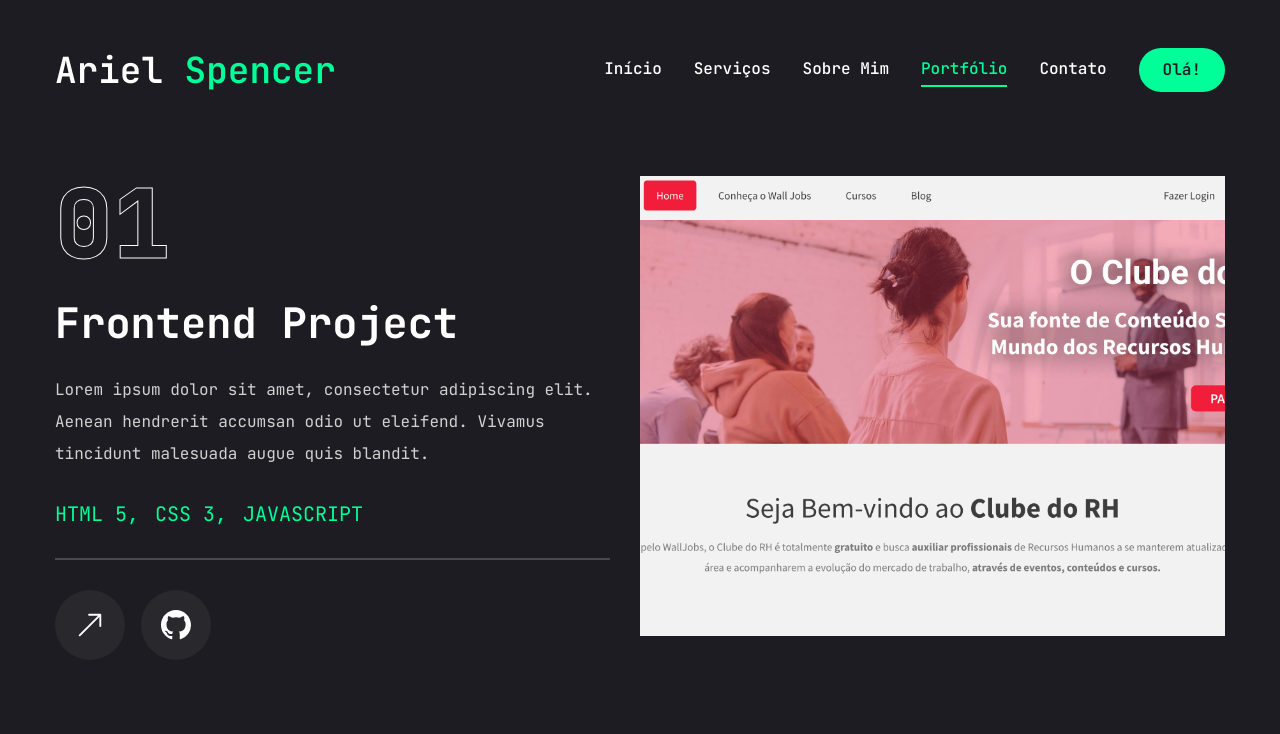
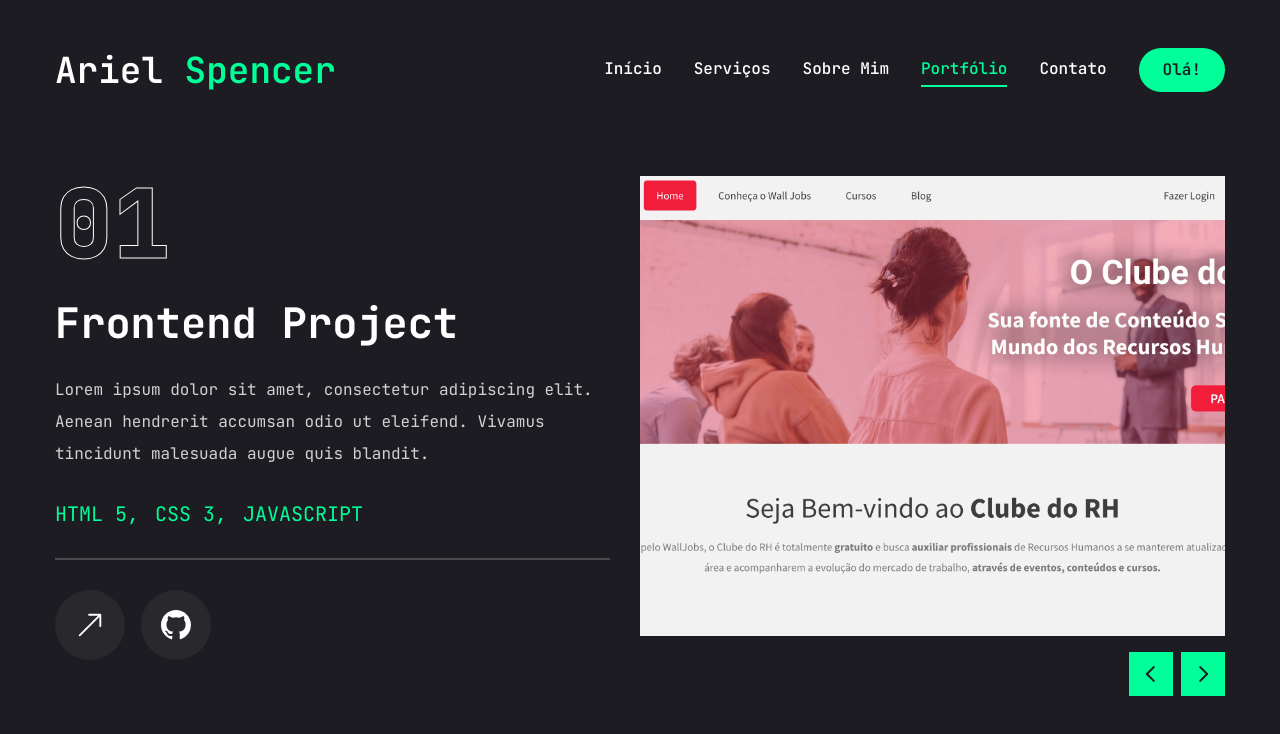
Before and after one commit to ArielSpencer/meu-site-nextjs, a Next.js app: page /portfolio in a window 1280 px wide. Shown: the top 734 px of the page. Built offline with nearby package versions, Linux system fonts and the light colour scheme.

Commit message:
Implementar botões dos slides do portfólio

```diff
--- a/app/portfolio/page.jsx
+++ b/app/portfolio/page.jsx
@@ -13,6 +13,7 @@
 import Link from "next/link";
 
 import Image from "next/image";
+import WorkSliderBtns from "@/components/WorkSliderBtns";
 
 const projects = [
   {
@@ -157,9 +158,9 @@
                     key={index}
                     className="w-full"
                   >
-                    <div
-                      className="h-[460px] relative group flex justify-center items-center bg-pink-50/20"
-                    >
+                    <div className="h-[460px] relative group flex justify-center items-center bg-pink-50/20">
+                      <div className="absolute top-0 buttom-0 w-full bg-black/10 z-10">
+                      </div>
                       <div className="relative w-full h-full">
                         <Image src={project.image} fill className="object-cover" alt="" />
                       </div>
@@ -167,6 +168,10 @@
                   </SwiperSlide>
                 )
               })}
+              <WorkSliderBtns
+                containerStyles="flex gap-2 absolute right-0 bottom-[calc(50%_-_22px)] xl:bottom-0 z-20 w-full justify-between xl:w-max xl:justify-none"
+                btnStyles="bg-accent hover:bg-accent-hover text-primary text-[22px] w-[44px] h-[44px] flex justify-center items-center transition-all"
+              />
             </Swiper>
           </div>
         </div>
--- /dev/null
+++ b/components/WorkSliderBtns.jsx
@@ -0,0 +1,27 @@
+"use client";
+
+import { useSwiper } from "swiper/react";
+import { PiCaretLeftBold, PiCaretRightBold } from "react-icons/pi"
+
+const WorkSliderBtns = ({ containerStyles, btnStyles, iconsStyles }) => {
+  const swiper = useSwiper();
+  return (
+    <div className={containerStyles} >
+      <button className={btnStyles} >
+        <PiCaretLeftBold
+          className={iconsStyles}
+          onClick={() => swiper.slidePrev()}
+        />
+      </button>
+
+      <button className={btnStyles} >
+        <PiCaretRightBold
+          className={iconsStyles}
+          onClick={() => swiper.slideNext()}
+        />
+      </button>
+    </div>
+  )
+}
+
+export default WorkSliderBtns;
```
